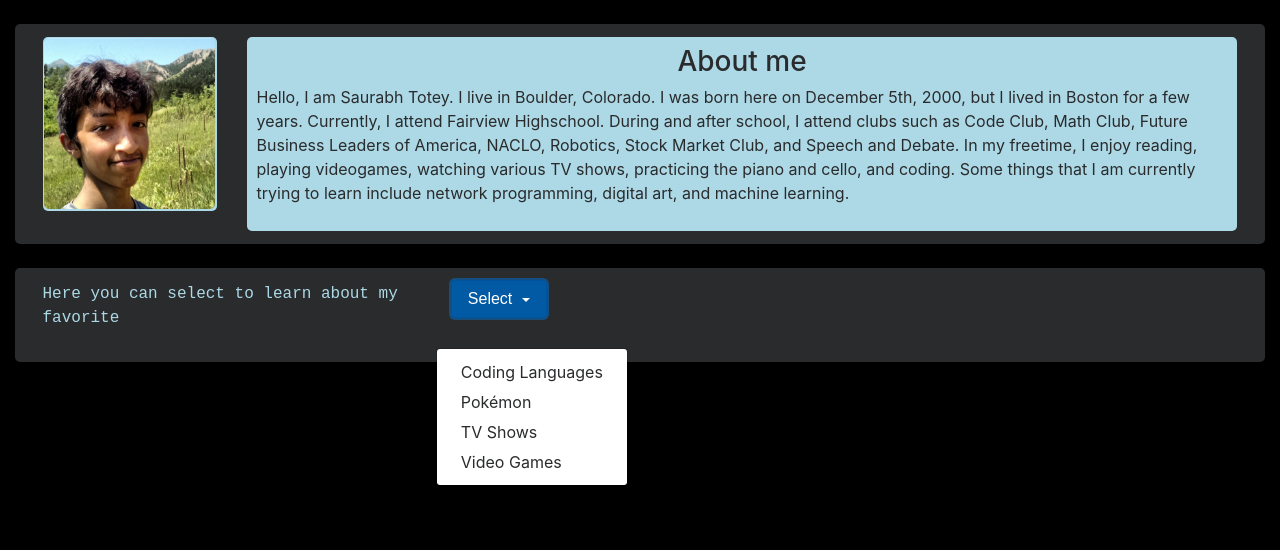
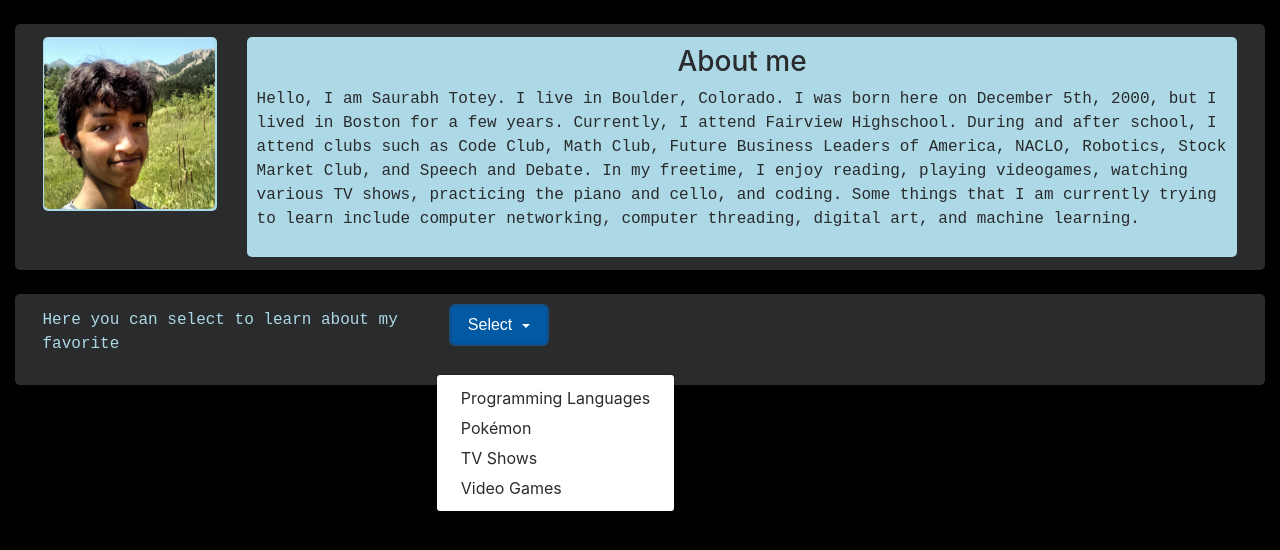
Before and after one commit to SaurabhTotey/Portfolio-Website, a PHP site: page / in a window 1280 px wide, after a click on "Select". Shown: the part 81-631 px from the top of the page. Run offline with PHP 8.4, Linux system fonts and the light colour scheme; some libraries are stand-ins or nearby versions.

Commit message:
Changed project to not use PHP

```diff
--- a/web/index.php
+++ b/web/index.html
@@ -46,7 +46,7 @@
         <div class="rounded col-md-10">
             <div class="inner-container rounded tall">
                 <h3>About me</h3>
-                <p>Hello, I am Saurabh Totey. I live in Boulder, Colorado. I was born here on December 5th, 2000, but I lived in Boston for a few years. Currently, I attend Fairview Highschool. During and after school, I attend clubs such as Code Club, Math Club, Future Business Leaders of America, NACLO, Robotics, Stock Market Club, and Speech and Debate. In my freetime, I enjoy reading, playing videogames, watching various TV shows, practicing the piano and cello, and coding. Some things that I am currently trying to learn include network programming, digital art, and machine learning.</p>
+                <p class = "normalText">Hello, I am Saurabh Totey. I live in Boulder, Colorado. I was born here on December 5th, 2000, but I lived in Boston for a few years. Currently, I attend Fairview Highschool. During and after school, I attend clubs such as Code Club, Math Club, Future Business Leaders of America, NACLO, Robotics, Stock Market Club, and Speech and Debate. In my freetime, I enjoy reading, playing videogames, watching various TV shows, practicing the piano and cello, and coding. Some things that I am currently trying to learn include computer networking, computer threading, digital art, and machine learning.</p>
             </div>
         </div>
     </div>
@@ -62,50 +62,11 @@
                 Select<span class="caret"></span>
             </button>
             <ul class="dropdown-menu">
-                <li><a class="dropdown-item" href="#">Coding Languages</a></li>
-                <li><a class="dropdown-item" href="#">Pokémon</a></li>
+                <li><a class="dropdown-item" href="#">Programming Languages</a></li>
+                <li><a class="dropdown-item" href="#">Pok&#233mon</a></li>
                 <li><a class="dropdown-item" href="#">TV Shows</a></li>
                 <li><a class="dropdown-item" href="#">Video Games</a></li>
             </ul>
-        </div>
-
-        <div class="col-md-12" id="spacerFavorite" style="display: none;"><br/></div>
-
-        <div class="col-md-8">
-            <div class="inner-container rounded tall" style="display: none;">
-                <p id="textFavoriteOne"></p>
-            </div>
-        </div>
-        <div class="col-md-4">
-            <div class="inner-container rounded tall" style="display: none;">
-                <img class="rounded" src="" id="pictureFavoriteOne">
-            </div>
-        </div>
-
-        <div class="col-md-12" id="spacerFavorite" style="display: none;"><br/></div>
-
-        <div class="col-md-8">
-            <div class="inner-container rounded tall" style="display: none;">
-                <p id="textFavoriteTwo"></p>
-            </div>
-        </div>
-        <div class="col-md-4">
-            <div class="inner-container rounded tall" style="display: none;">
-                <img class="rounded" src="" id="pictureFavoriteTwo">
-            </div>
-        </div>
-
-        <div class="col-md-12" id="spacerFavorite" style="display: none;"><br/></div>
-
-        <div class="col-md-8">
-            <div class="inner-container rounded tall" style="display: none;">
-                <p id="textFavoriteThree"></p>
-            </div>
-        </div>
-        <div class="col-md-4">
-            <div class="inner-container rounded tall" style="display: none;">
-                <img class="rounded" src="" id="pictureFavoriteThree">
-            </div>
         </div>
 
     </div>
--- a/web/universal.css
+++ b/web/universal.css
@@ -4,12 +4,12 @@
 }
 
 .normalText{
-    font-family: "Courier New";
+    font-family: "Courier New", serif;
 }
 
 .importantText{
     color: lightblue;
-    font-family: "Courier New";
+    font-family: "Courier New", serif;
 }
 
 .rounded{
```
